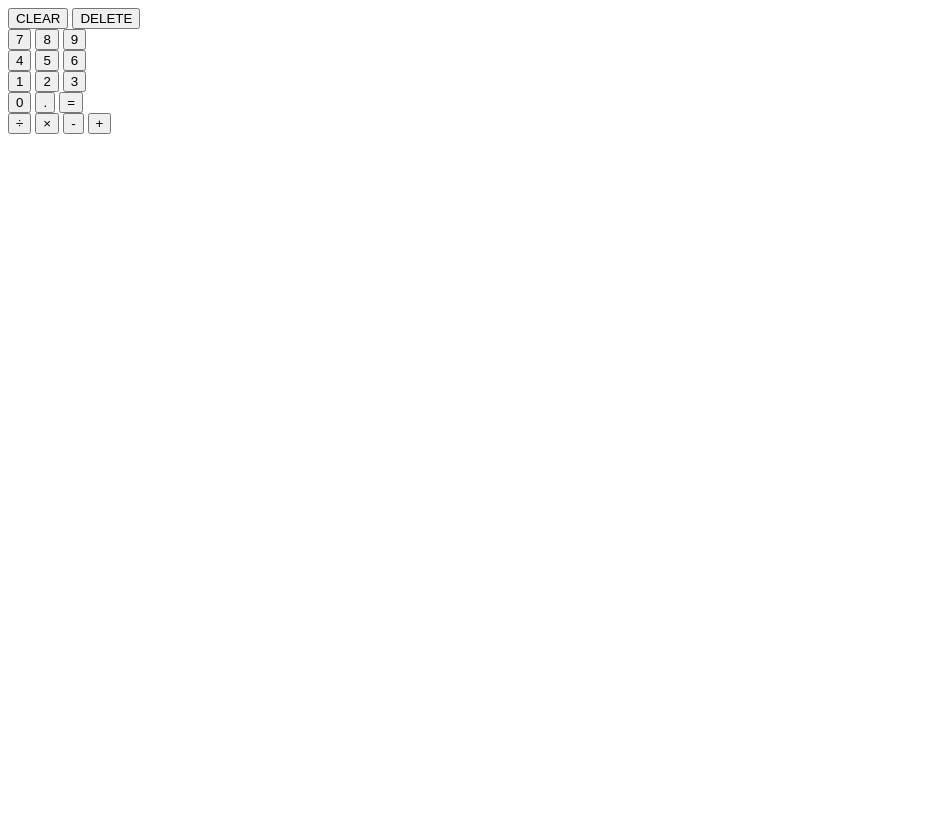
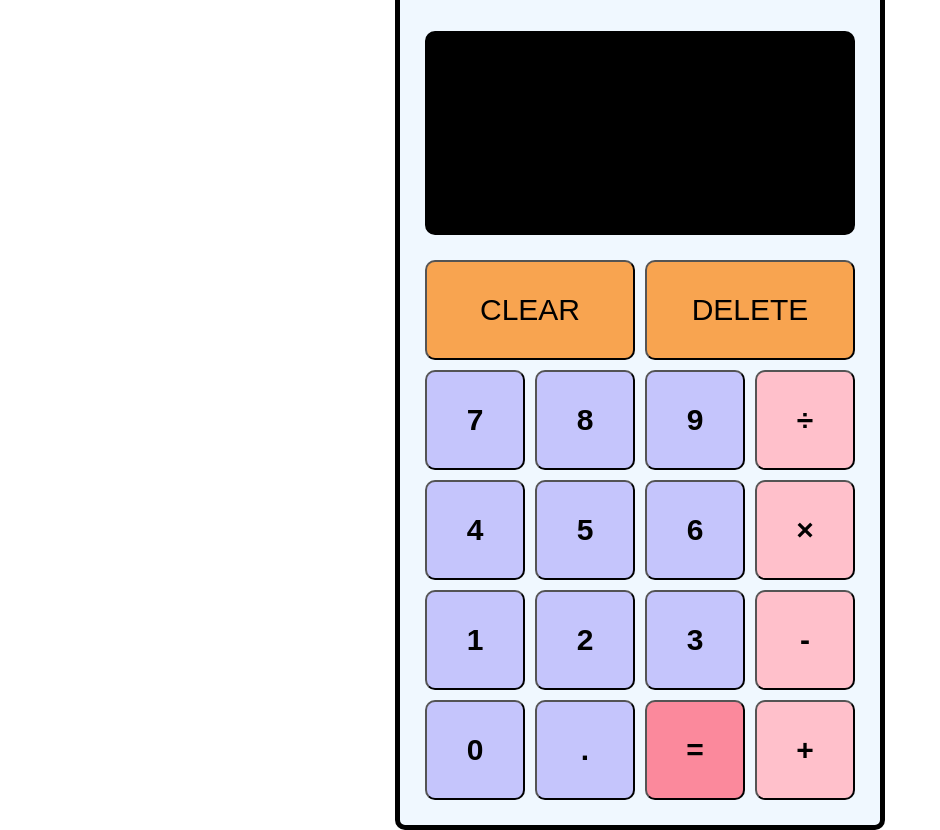
Before and after one commit to Mahyar-98/odin-calculator, a plain HTML site: page index.html in a window 1280 px wide. Shown: the whole page, without its empty margins (0-940 px from the left). Before the commit the page ends 800 px from the top, so only its background shows below. Drawn offline with Linux system fonts and the light colour scheme.

Commit message:
Add calculator style in css file

```diff
--- a/index.html
+++ b/index.html
@@ -8,7 +8,7 @@
   <link rel="stylesheet" href="style.css">
 </head>
 <body>
-  <div>
+  <div class="calculator">
     <div class="screen"></div>
     <div class="clear-buttons">
       <button class="clear">CLEAR</button>
--- a/style.css
+++ b/style.css
@@ -0,0 +1,75 @@
+body {
+  height: 100vh;
+  display: flex;
+  justify-content: center;
+  align-items: center;
+}
+
+.calculator {
+  display: flex;
+  flex-direction: column;
+  border: 5px black solid;
+  border-radius: 10px;
+  padding: 20px;
+  background-color: aliceblue;
+}
+
+.screen {
+  height: 200px;
+  border: 2px black solid;
+  border-radius: 10px;
+  margin: 20px 5px;
+  background-color: black;
+  color: white;
+  font-family:'Courier New', Courier, monospace;
+}
+
+.clear-buttons {
+  display: flex;
+}
+
+.clear {
+  height: 100px;
+  width: 210px;
+  background-color: rgb(248, 164, 80);
+  font-weight: 500;
+}
+
+.main-buttons {
+  display: flex;
+}
+
+.numbers {
+  display: flex;
+  flex-direction: column;
+}
+
+.numbers > div {
+  display: flex;
+}
+
+.number {
+  background-color: rgb(197, 197, 252);
+}
+
+.operators {
+  display: flex;
+  flex-direction: column;
+}
+
+.operator {
+  background-color: pink;
+}
+
+.equal {
+  background-color: rgb(251, 137, 156);
+}
+
+button {
+  height: 100px;
+  width: 100px;
+  border-radius: 10px;
+  margin: 5px;
+  font-weight: bold;
+  font-size: 30px;
+}
```
